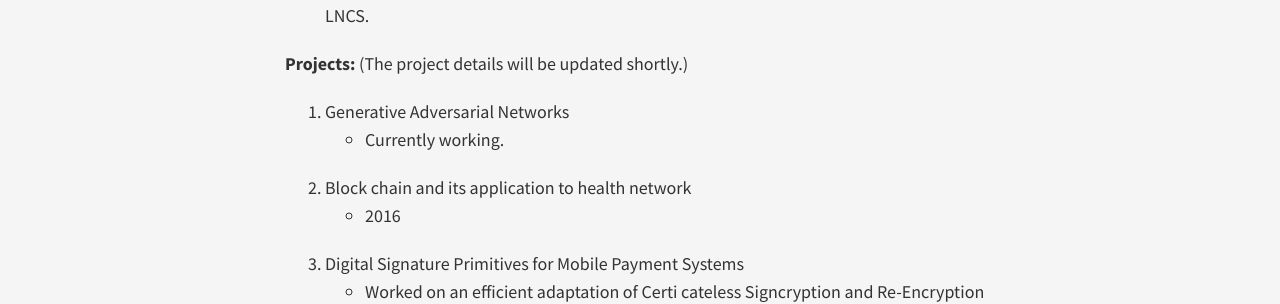
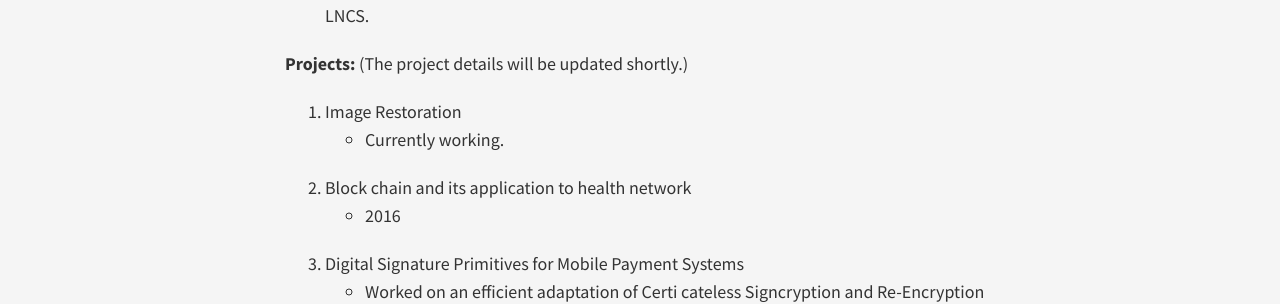
Before and after one commit to indramastan/indradeepmastan, a Jekyll site: the page built from projects/index.md, in a window 1280 px wide. Shown: the part 277-581 px from the top of the page. Built offline with Jekyll 4.4.1, drawn with Linux system fonts in a browser that asks for light colours; nearby versions of some CDN libraries.

Commit message:
Update index.md

```diff
--- a/projects/index.md
+++ b/projects/index.md
@@ -7,7 +7,7 @@ title:
 
 **Projects:** (The project details will be updated shortly.)
 
-1. Generative Adversarial Networks
+1. Image Restoration
   - Currently working.
 
 2. Block chain and its application to health network
```
